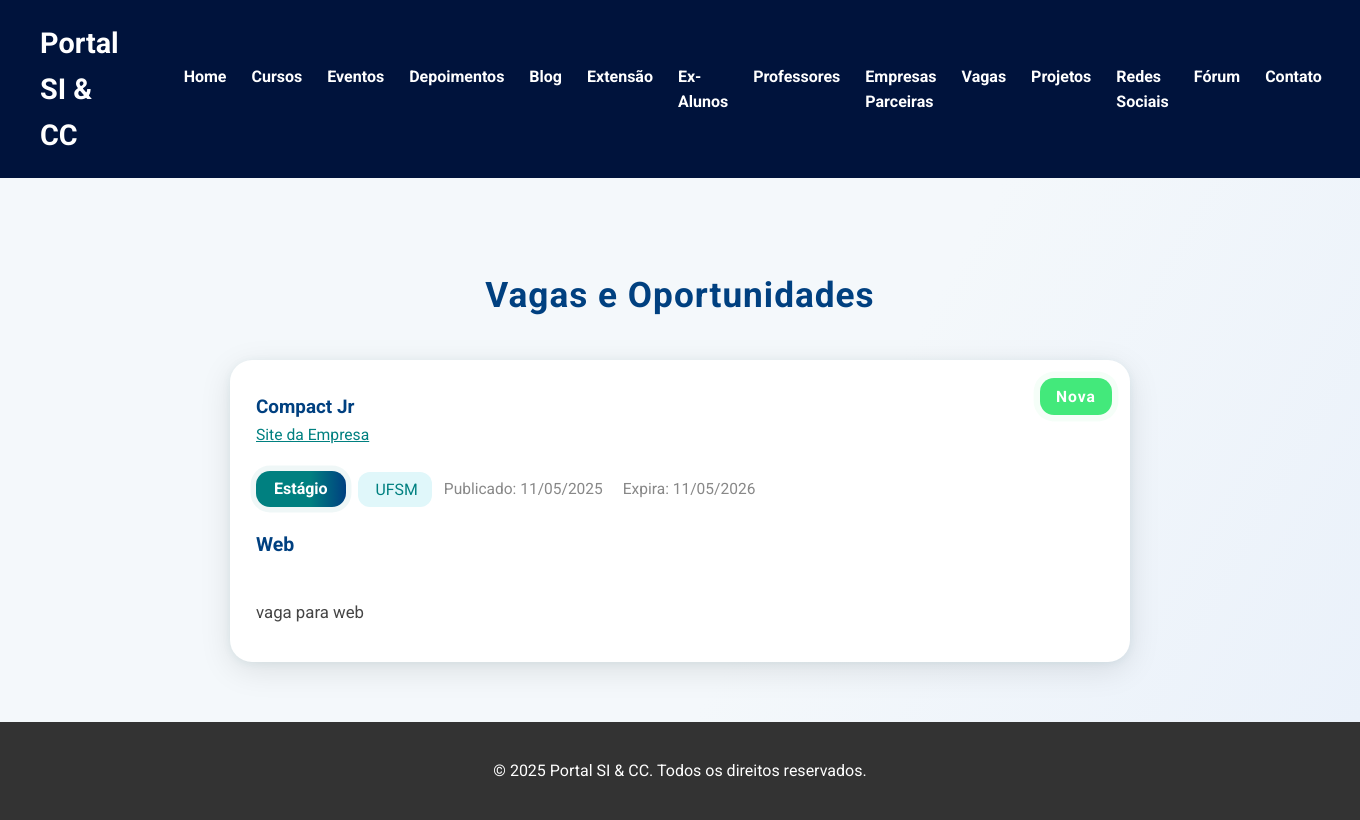
After one commit to cs0097746/PROJETO-DE-SOFTWARE-I, a Django app: page /vagas/ in a window 1360 px wide. The commit adds this page. Run offline with Django 5.2, Linux system fonts and the light colour scheme; data comes from the database, SQL or seed files in the repository; both versions use the stored data as it was after the commit.

Commit message:
vaga/empresa

```diff
--- a/site_inf/models.py
+++ b/site_inf/models.py
@@ -47,3 +47,27 @@ class Professor(models.Model):
 
     def __str__(self):
         return self.nome
+
+class EmpresaParceira(models.Model):
+    nome = models.CharField(max_length=200)
+    logo = models.ImageField(upload_to='empresas/', blank=True, null=True)
+    site = models.URLField(blank=True)
+    descricao = models.TextField(blank=True)
+    contato = models.CharField(max_length=200)
+    destaque = models.BooleanField(default=False)  # Para exibir no topo, se quiser
+
+    def __str__(self):
+        return self.nome
+
+class Vaga(models.Model):
+    titulo = models.CharField(max_length=200)
+    empresa = models.ForeignKey(EmpresaParceira, on_delete=models.CASCADE, related_name='vagas')
+    descricao = models.TextField()
+    local = models.CharField(max_length=100, blank=True)
+    tipo = models.CharField(max_length=50, choices=[('Estágio', 'Estágio'), ('Emprego', 'Emprego'), ('Trainee', 'Trainee'), ('Outro', 'Outro')])
+    link = models.URLField(blank=True)
+    data_publicacao = models.DateField(auto_now_add=True)
+    data_expiracao = models.DateField(blank=True, null=True)
+
+    def __str__(self):
+        return f"{self.titulo} - {self.empresa.nome}"
--- a/site_inf/static/site_inf/css/style.css
+++ b/site_inf/static/site_inf/css/style.css
@@ -1024,3 +1024,223 @@ html, body {
 .professores-table tr:last-child td {
   border-bottom: none;
 }
+
+.empresas-section {
+  padding: 60px 0;
+  background: #f9f9f9;
+  text-align: center;
+}
+.empresas-grid {
+  display: grid;
+  grid-template-columns: repeat(auto-fit, minmax(260px, 1fr));
+  gap: 28px;
+  margin-top: 32px;
+}
+.empresa-card {
+  background: #fff;
+  border-radius: 16px;
+  box-shadow: 0 4px 16px rgba(0,0,0,0.10);
+  padding: 24px 18px;
+  text-align: center;
+  transition: box-shadow 0.3s, transform 0.2s;
+}
+.empresa-card:hover {
+  box-shadow: 0 8px 28px rgba(0,0,0,0.13);
+  transform: translateY(-4px) scale(1.03);
+}
+.empresa-card img {
+  max-width: 120px;
+  max-height: 60px;
+  margin-bottom: 12px;
+  object-fit: contain;
+}
+.empresa-card h3 {
+  color: #004080;
+  margin-bottom: 8px;
+}
+.empresa-card .btn {
+  margin-top: 8px;
+  background: #004080;
+  color: #fff;
+  padding: 8px 18px;
+  border-radius: 8px;
+  text-decoration: none;
+  font-weight: bold;
+  transition: background 0.3s;
+}
+.empresa-card .btn:hover {
+  background: #008080;
+}
+.empresa-card .contato {
+  margin-top: 8px;
+  color: #555;
+  font-size: 0.98rem;
+}
+
+
+.vagas-section {
+  padding: 60px 0;
+  background: linear-gradient(120deg, #f4f8fb 60%, #eaf1fa 100%);
+  text-align: center;
+}
+.vagas-title {
+  font-size: 2.2rem;
+  color: #004080;
+  margin-bottom: 36px;
+  font-weight: 700;
+  letter-spacing: 1px;
+}
+.vagas-list {
+  display: grid;
+  grid-template-columns: repeat(auto-fit, minmax(370px, 1fr));
+  gap: 36px;
+  margin-top: 32px;
+}
+.vaga-card {
+  background: #fff;
+  border-radius: 22px;
+  box-shadow: 0 8px 32px rgba(0,0,0,0.10), 0 1.5px 8px rgba(0,128,128,0.07);
+  padding: 32px 26px 26px 26px;
+  text-align: left;
+  display: flex;
+  flex-direction: column;
+  gap: 16px;
+  transition: box-shadow 0.3s, transform 0.2s;
+  position: relative;
+  overflow: hidden;
+}
+.vaga-card:hover {
+  box-shadow: 0 16px 48px rgba(0,0,0,0.16), 0 2px 12px rgba(0,128,128,0.10);
+  transform: translateY(-6px) scale(1.025);
+}
+.vaga-empresa {
+  display: flex;
+  align-items: center;
+  gap: 18px;
+  margin-bottom: 8px;
+}
+.empresa-logo-circular {
+  width: 60px;
+  height: 60px;
+  border-radius: 50%;
+  background: #f4f8fb;
+  box-shadow: 0 2px 8px rgba(0,0,0,0.10);
+  display: flex;
+  align-items: center;
+  justify-content: center;
+  overflow: hidden;
+}
+.empresa-logo-circular img {
+  width: 80%;
+  height: 80%;
+  object-fit: contain;
+}
+.empresa-nome {
+  margin: 0;
+  color: #004080;
+  font-size: 1.18rem;
+  font-weight: 700;
+}
+.empresa-site {
+  color: #008080;
+  font-size: 0.98rem;
+  text-decoration: underline;
+}
+.vaga-info {
+  display: flex;
+  flex-wrap: wrap;
+  gap: 12px;
+  margin-bottom: 6px;
+  align-items: center;
+}
+.vaga-tipo {
+  background: linear-gradient(90deg, #008080 60%, #004080 100%);
+  color: #fff;
+  border-radius: 14px;
+  padding: 5px 18px;
+  font-size: 1rem;
+  font-weight: 700;
+  box-shadow: 0 1px 4px rgba(0,128,128,0.08);
+  animation: pulseTag 1.5s infinite alternate;
+}
+@keyframes pulseTag {
+  0% { box-shadow: 0 0 0 0 rgba(0,128,128,0.13);}
+  100% { box-shadow: 0 0 0 8px rgba(0,128,128,0.03);}
+}
+.vaga-local {
+  background: #e0f7fa;
+  color: #008080;
+  border-radius: 12px;
+  padding: 5px 14px;
+  font-size: 0.99rem;
+  display: flex;
+  align-items: center;
+  gap: 4px;
+}
+.vaga-data, .vaga-data-expira {
+  color: #888;
+  font-size: 0.97rem;
+  margin-right: 8px;
+}
+
+.vaga-titulo {
+  margin: 0 0 6px 0;
+  color: #004080;
+  font-size: 1.22rem;
+  font-weight: 700;
+}
+.vaga-descricao {
+  color: #444;
+  margin-bottom: 10px;
+  font-size: 1.05rem;
+}
+.btn-vaga {
+  align-self: flex-start;
+  background: linear-gradient(90deg, #004080 60%, #008080 100%);
+  color: #fff;
+  padding: 13px 32px;
+  border-radius: 12px;
+  text-decoration: none;
+  font-weight: bold;
+  font-size: 1.09rem;
+  box-shadow: 0 2px 8px rgba(0,0,0,0.07);
+  transition: background 0.3s, transform 0.2s;
+  margin-top: 8px;
+  display: inline-flex;
+  align-items: center;
+  gap: 6px;
+}
+.btn-vaga:hover {
+  background: linear-gradient(90deg, #008080 60%, #004080 100%);
+  transform: translateY(-2px) scale(1.04);
+}
+.badge-nova {
+  position: absolute;
+  top: 18px;
+  right: 18px;
+  background: #43e97b;
+  color: #fff;
+  font-weight: bold;
+  font-size: 0.98rem;
+  padding: 6px 16px;
+  border-radius: 14px;
+  box-shadow: 0 2px 8px rgba(67,233,123,0.13);
+  letter-spacing: 1px;
+  animation: pulseNova 1.2s infinite alternate;
+}
+@keyframes pulseNova {
+  0% { box-shadow: 0 0 0 0 rgba(67,233,123,0.13);}
+  100% { box-shadow: 0 0 0 8px rgba(67,233,123,0.03);}
+}
+@media (max-width: 700px) {
+  .vagas-list {
+    grid-template-columns: 1fr;
+  }
+  .vaga-card {
+    padding: 18px 6px 16px 6px;
+  }
+  .empresa-logo-circular {
+    width: 38px;
+    height: 38px;
+  }
+}
--- /dev/null
+++ b/site_inf/templates/site_inf/pages/listar_vagas.html
@@ -0,0 +1,50 @@
+{% extends "site_inf/base.html" %}
+{% block content %}
+<section class="vagas-section">
+  <div class="container">
+    <h2 class="vagas-title">Vagas e Oportunidades</h2>
+    <div class="vagas-list">
+      {% for vaga in vagas %}
+        <div class="vaga-card {% if vaga.data_publicacao|date:'U' > now|date:'U'|add:'-604800' %}nova-vaga{% endif %}">
+          <div class="vaga-empresa">
+            {% if vaga.empresa.logo %}
+              <div class="empresa-logo-circular">
+                <img src="{{ vaga.empresa.logo.url }}" alt="{{ vaga.empresa.nome }}">
+              </div>
+            {% endif %}
+            <div>
+              <h3 class="empresa-nome">{{ vaga.empresa.nome }}</h3>
+              {% if vaga.empresa.site %}
+                <a href="{{ vaga.empresa.site }}" target="_blank" class="empresa-site">Site da Empresa</a>
+              {% endif %}
+            </div>
+          </div>
+          <div class="vaga-info">
+            <span class="vaga-tipo animated-tag">{{ vaga.tipo }}</span>
+            {% if vaga.local %}
+              <span class="vaga-local"><i class="fa fa-map-marker-alt"></i> {{ vaga.local }}</span>
+            {% endif %}
+            <span class="vaga-data">Publicado: {{ vaga.data_publicacao|date:"d/m/Y" }}</span>
+            {% if vaga.data_expiracao %}
+              <span class="vaga-data-expira">Expira: {{ vaga.data_expiracao|date:"d/m/Y" }}</span>
+            {% endif %}
+          </div>
+          <h4 class="vaga-titulo">{{ vaga.titulo }}</h4>
+          <p class="vaga-descricao">{{ vaga.descricao|linebreaksbr|truncatewords:40 }}</p>
+          {% if vaga.link %}
+            <a href="{{ vaga.link }}" class="btn-vaga" target="_blank">
+              <span>Candidatar-se</span>
+              <svg width="18" height="18" fill="none" stroke="currentColor" stroke-width="2" style="vertical-align:middle;margin-left:6px;"><path d="M5 9h8M9 5l4 4-4 4"/></svg>
+            </a>
+          {% endif %}
+          {% if vaga.data_publicacao|date:'U' > now|date:'U'|add:'-604800' %}
+            <span class="badge-nova">Nova</span>
+          {% endif %}
+        </div>
+      {% empty %}
+        <p>Nenhuma vaga disponível no momento.</p>
+      {% endfor %}
+    </div>
+  </div>
+</section>
+{% endblock %}
--- a/site_inf/templates/site_inf/partials/_header.html
+++ b/site_inf/templates/site_inf/partials/_header.html
@@ -13,6 +13,8 @@
           <li><a href="{% url 'site_inf:extensao' %}">Extensão</a></li>
           <li><a href="{% url 'site_inf:listar_exalunos' %}">Ex-Alunos</a></li>
           <li><a href="{% url 'site_inf:listar_professores' %}">Professores</a></li>
+          <li><a href="{% url 'site_inf:empresas_parceiras' %}">Empresas Parceiras</a></li>
+          <li><a href="{% url 'site_inf:listar_vagas' %}">Vagas</a></li>
           <li><a href="#projetos">Projetos</a></li>
           <li><a href="#redes">Redes Sociais</a></li>
           <li><a href="#forum">Fórum</a></li>
--- a/site_inf/urls.py
+++ b/site_inf/urls.py
@@ -1,6 +1,6 @@
 from site_inf.views import index, blog, projetos, eventos, post_detail, projeto_detail, forum, extensao, extensao_inscricoes, extensao_projetos
 from site_inf.views import sistemas_info ,ciencia_computacao, adicionar_exalunos_em_lote, listar_exalunos
-from site_inf.views import listar_professores
+from site_inf.views import listar_professores, empresas_parceiras, listar_vagas
 from django.urls import path
 
 
@@ -25,4 +25,6 @@ urlpatterns = [
     path('exalunos/adicionar-lote/', adicionar_exalunos_em_lote, name='adicionar_exalunos_lote'),
     path('exalunos/', listar_exalunos, name='listar_exalunos'),
     path('professores/', listar_professores, name='listar_professores'),
+    path('empresas-parceiras/', empresas_parceiras, name='empresas_parceiras'),
+    path('vagas/', listar_vagas, name='listar_vagas'),
 ]
--- a/site_inf/views.py
+++ b/site_inf/views.py
@@ -1,5 +1,6 @@
 from django.shortcuts import render, redirect, get_object_or_404
-from .models import Evento, PostBlog, Projeto, ExAluno, Professor
+from .models import Evento, PostBlog, Projeto, ExAluno, Professor, EmpresaParceira, Vaga
+from datetime import date
 
 def index(request):
     posts = PostBlog.objects.all().order_by('-id')
@@ -69,3 +70,13 @@ def listar_exalunos(request):
 def listar_professores(request):
     professores = Professor.objects.all().order_by('nome')
     return render(request, 'site_inf/pages/listar_professores.html', {'professores': professores})
+
+def empresas_parceiras(request):
+    empresas = EmpresaParceira.objects.all().order_by('-destaque', 'nome')
+    return render(request, 'site_inf/pages/empresas_parceiras.html', {'empresas': empresas})
+
+def listar_vagas(request):
+    vagas = Vaga.objects.filter(
+        data_expiracao__gte=date.today()
+    ).order_by('-data_publicacao')
+    return render(request, 'site_inf/pages/listar_vagas.html', {'vagas': vagas})
```
Also changed, not shown: site_inf/admin.py (+12 -1 lines), site_inf/templates/site_inf/pages/empresas_parceiras.html (added, +27 -0 lines), db.sqlite3, site_inf/migrations/0006_empresaparceira_vaga.py (added).
